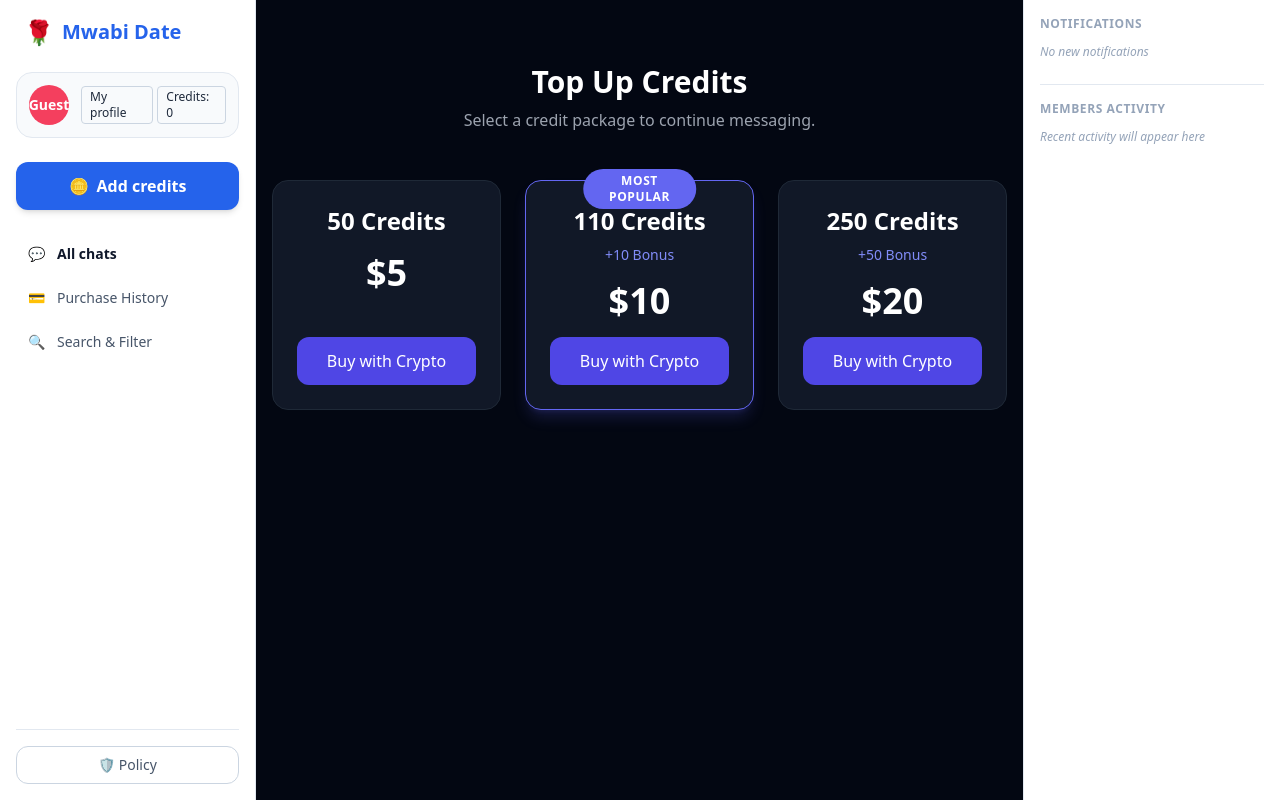
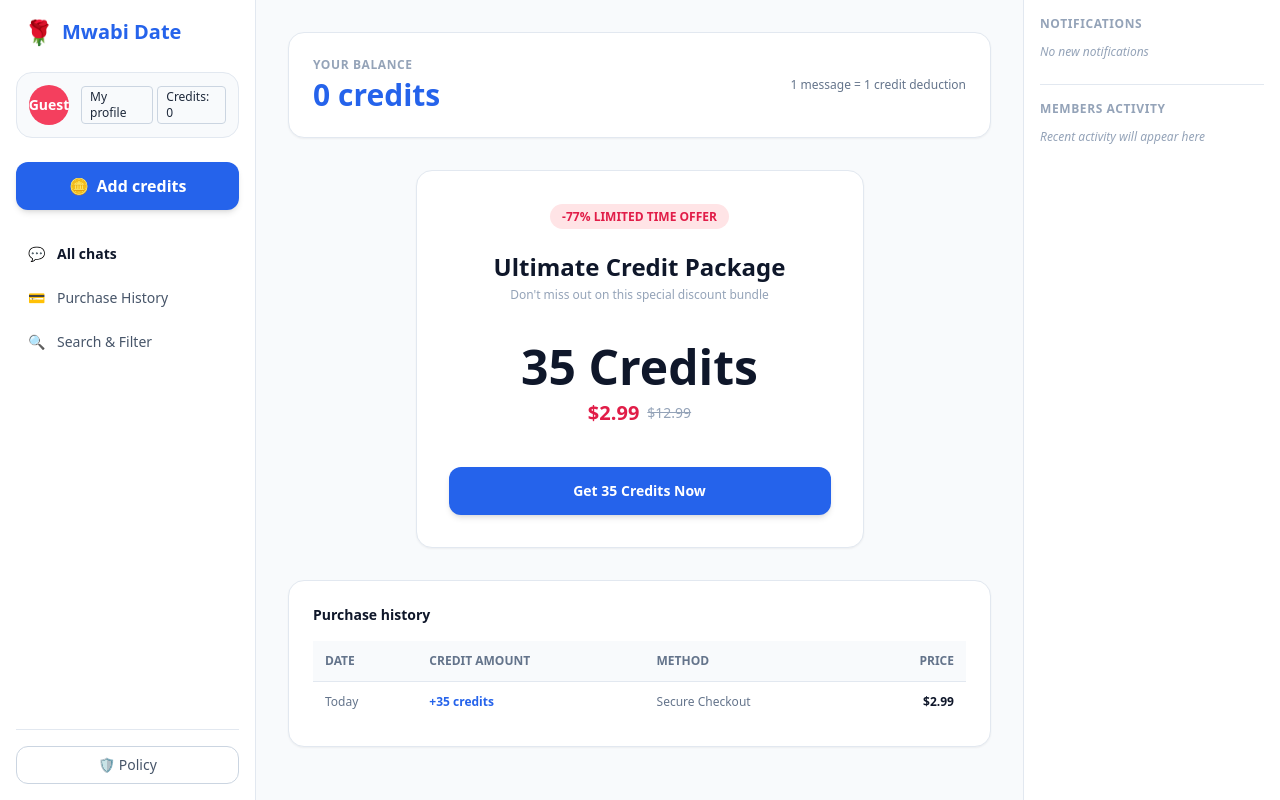
Before and after one commit to Tumuna-max/sturdy-funicular, a Next.js app: page /topup in a window 1280 px wide. Built offline with nearby package versions, Linux system fonts and the light colour scheme; no server answers.

Commit message:
Update page.js

```diff
--- a/app/topup/page.js
+++ b/app/topup/page.js
@@ -1,78 +1,104 @@
 'use client';
 
-import { useState } from 'react';
+import { useState, useEffect } from 'react';
+import { createClient } from '@supabase/supabase-js';
 
-const PACKAGES = [
-  { id: 'starter', price: 5, credits: 50, popular: false },
-  { id: 'pro', price: 10, credits: 110, popular: true, bonus: '+10 Bonus' },
-  { id: 'ultra', price: 20, credits: 250, popular: false, bonus: '+50 Bonus' },
-];
+const supabase = createClient(
+  process.env.NEXT_PUBLIC_SUPABASE_URL,
+  process.env.NEXT_PUBLIC_SUPABASE_ANON_KEY
+);
 
 export default function TopUpPage() {
-  const [loading, setLoading] = useState(null);
+  const [user, setUser] = useState(null);
+  const [credits, setCredits] = useState(0);
 
-  const handleBuy = async (pkg) => {
-    setLoading(pkg.id);
-    try {
-      const res = await fetch('/api/checkout', {
-        method: 'POST',
-        headers: { 'Content-Type': 'application/json' },
-        body: JSON.stringify({
-          priceAmount: pkg.price,
-          orderId: `CR_${pkg.id.toUpperCase()}_${Date.now()}`,
-        }),
-      });
+  useEffect(() => {
+    async function loadUser() {
+      const { data: { user } } = await supabase.auth.getUser();
+      if (user) {
+        setUser(user);
+        const { data } = await supabase.from('users').select('credits').eq('id', user.id).single();
+        if (data) setCredits(data.credits);
+      }
+    }
+    loadUser();
+  }, []);
 
-      const data = await res.json();
+  const handleAddCredits = async (amount) => {
+    if (!user) {
+      alert('Please log in first.');
+      return;
+    }
 
-      if (data.invoiceUrl) {
-        window.location.href = data.invoiceUrl;
+    const newBalance = credits + amount;
+    const { error } = await supabase.from('users').update({ credits: newBalance }).eq('id', user.id);
+
+    if (!error) {
+      setCredits(newBalance);
+      alert(`Successfully added ${amount} credits to your account!`);
     } else {
-        alert(data.error || 'Something went wrong');
-      }
-    } catch (err) {
-      alert('Error initiating checkout. Please try again.');
-    } finally {
-      setLoading(null);
+      alert('Error updating credits.');
     }
   };
 
   return (
-    <div className="min-h-screen bg-gray-950 text-white py-16 px-4">
-      <div className="max-w-4xl mx-auto text-center">
-        <h1 className="text-3xl font-bold mb-2">Top Up Credits</h1>
-        <p className="text-gray-400 mb-12">Select a credit package to continue messaging.</p>
+    <div className="p-8 max-w-5xl mx-auto space-y-8">
+      {/* Current Balance Banner */}
+      <div className="bg-white p-6 rounded-2xl border border-slate-200 shadow-sm flex items-center justify-between">
+        <div>
+          <h2 className="text-xs font-bold uppercase tracking-wider text-slate-400">Your Balance</h2>
+          <p className="text-3xl font-extrabold text-blue-600 mt-1">{credits} credits</p>
+        </div>
+        <div className="text-right">
+          <p className="text-xs text-slate-500">1 message = 1 credit deduction</p>
+        </div>
+      </div>
 
-        <div className="grid md:grid-cols-3 gap-6">
-          {PACKAGES.map((pkg) => (
-            <div
-              key={pkg.id}
-              className={`relative bg-gray-900 border ${
-                pkg.popular ? 'border-indigo-500 shadow-indigo-500/20 shadow-lg' : 'border-gray-800'
-              } rounded-2xl p-6 flex flex-col justify-between`}
-            >
-              {pkg.popular && (
-                <span className="absolute -top-3 left-1/2 -translate-x-1/2 bg-indigo-500 text-xs font-semibold px-3 py-1 rounded-full uppercase tracking-wider">
-                  Most Popular
-                </span>
-              )}
+      {/* Credit Package Offer Card */}
+      <div className="bg-white p-8 rounded-2xl border border-slate-200 shadow-sm text-center max-w-md mx-auto space-y-6">
+        <span className="bg-rose-100 text-rose-600 text-xs font-extrabold px-3 py-1 rounded-full">-77% LIMITED TIME OFFER</span>
+        <div>
+          <h3 className="text-2xl font-black text-slate-900 mt-2">Ultimate Credit Package</h3>
+          <p className="text-xs text-slate-400 mt-1">Don't miss out on this special discount bundle</p>
+        </div>
 
-              <div>
-                <h2 className="text-2xl font-bold mb-2">{pkg.credits} Credits</h2>
-                {pkg.bonus && <p className="text-sm text-indigo-400 font-medium mb-4">{pkg.bonus}</p>}
-                <div className="text-4xl font-extrabold my-4">${pkg.price}</div>
+        <div className="py-4">
+          <p className="text-5xl font-extrabold text-slate-900">35 Credits</p>
+          <div className="flex items-center justify-center gap-2 mt-2">
+            <span className="text-xl font-bold text-rose-600">$2.99</span>
+            <span className="text-sm text-slate-400 line-through">$12.99</span>
+          </div>
         </div>
 
         <button
-                onClick={() => handleBuy(pkg)}
-                disabled={loading === pkg.id}
-                className="w-full py-3 bg-indigo-600 hover:bg-indigo-500 rounded-xl font-medium transition disabled:opacity-50"
+          onClick={() => handleAddCredits(35)}
+          className="w-full bg-blue-600 hover:bg-blue-700 text-white font-bold py-3.5 rounded-xl text-sm transition shadow-md"
         >
-                {loading === pkg.id ? 'Redirecting...' : 'Buy with Crypto'}
+          Get 35 Credits Now
         </button>
       </div>
-          ))}
-        </div>
+
+      {/* Purchase History Table */}
+      <div className="bg-white rounded-2xl border border-slate-200 overflow-hidden shadow-sm p-6 space-y-4">
+        <h3 className="font-bold text-slate-900 text-sm">Purchase history</h3>
+        <table className="w-full text-left text-xs">
+          <thead className="bg-slate-50 border-b border-slate-200 text-slate-500 uppercase">
+            <tr>
+              <th className="p-3">Date</th>
+              <th className="p-3">Credit Amount</th>
+              <th className="p-3">Method</th>
+              <th className="p-3 text-right">Price</th>
+            </tr>
+          </thead>
+          <tbody className="divide-y divide-slate-100">
+            <tr>
+              <td className="p-3 text-slate-500">Today</td>
+              <td className="p-3 font-bold text-blue-600">+35 credits</td>
+              <td className="p-3 text-slate-500">Secure Checkout</td>
+              <td className="p-3 text-right font-bold text-slate-900">$2.99</td>
+            </tr>
+          </tbody>
+        </table>
       </div>
     </div>
   );
```
Lines whose indentation alone changed are shown as unchanged.
